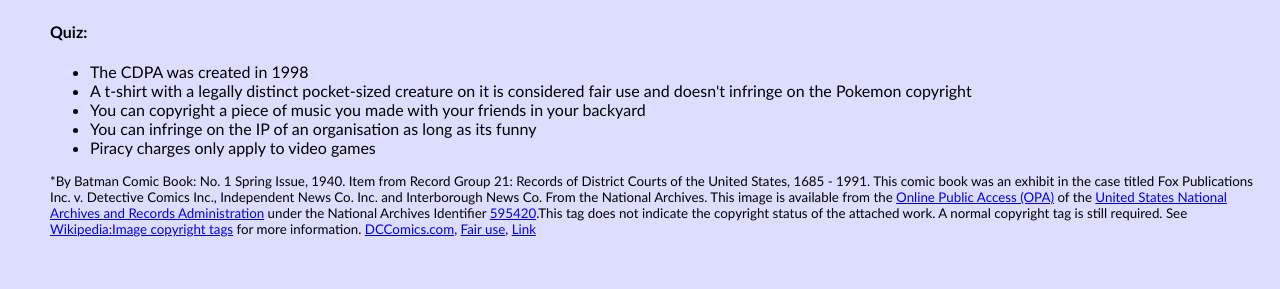
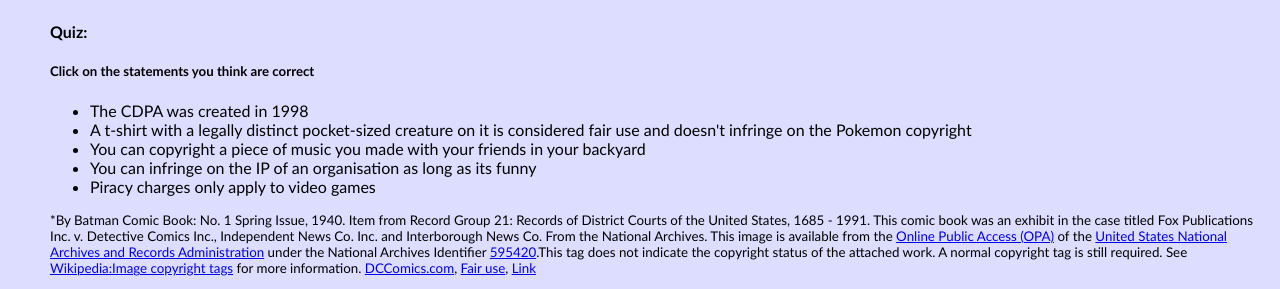
Before and after one commit to olawes04/Law-Website, a plain HTML site: page index.html in a window 1280 px wide. Shown: the part 1923-2212 px from the top of the page. Before the commit the page ends 2173 px from the top, so only its background shows below. Drawn offline with Linux system fonts and the light colour scheme.

Commit message:
Quiz Clarification

```diff
--- a/index.html
+++ b/index.html
@@ -39,6 +39,7 @@
     <img src="https://upload.wikimedia.org/wikipedia/en/4/4d/BatmanComicIssue1%2C1940.png" alt="Batman Comic Cover">
 
     <h4>Quiz:</h4>
+    <h5>Click on the statements you think are correct</h5>
     <ul>
         <li onclick="showWrong();">The CDPA was created in 1998</li>
         <li onclick="showRight();">A t-shirt with a legally distinct pocket-sized creature on it is considered fair use and doesn't infringe on the Pokemon copyright</li>
```
